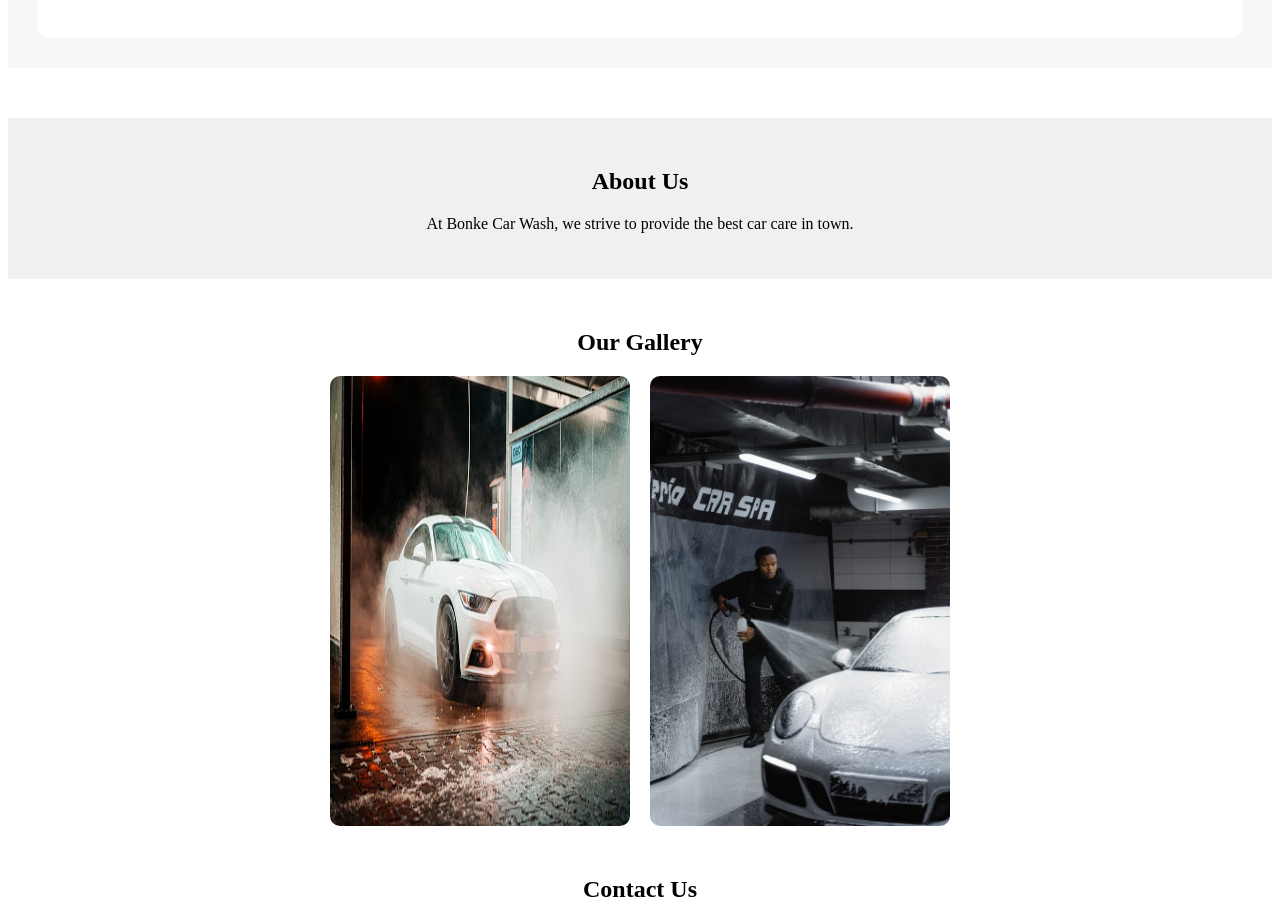
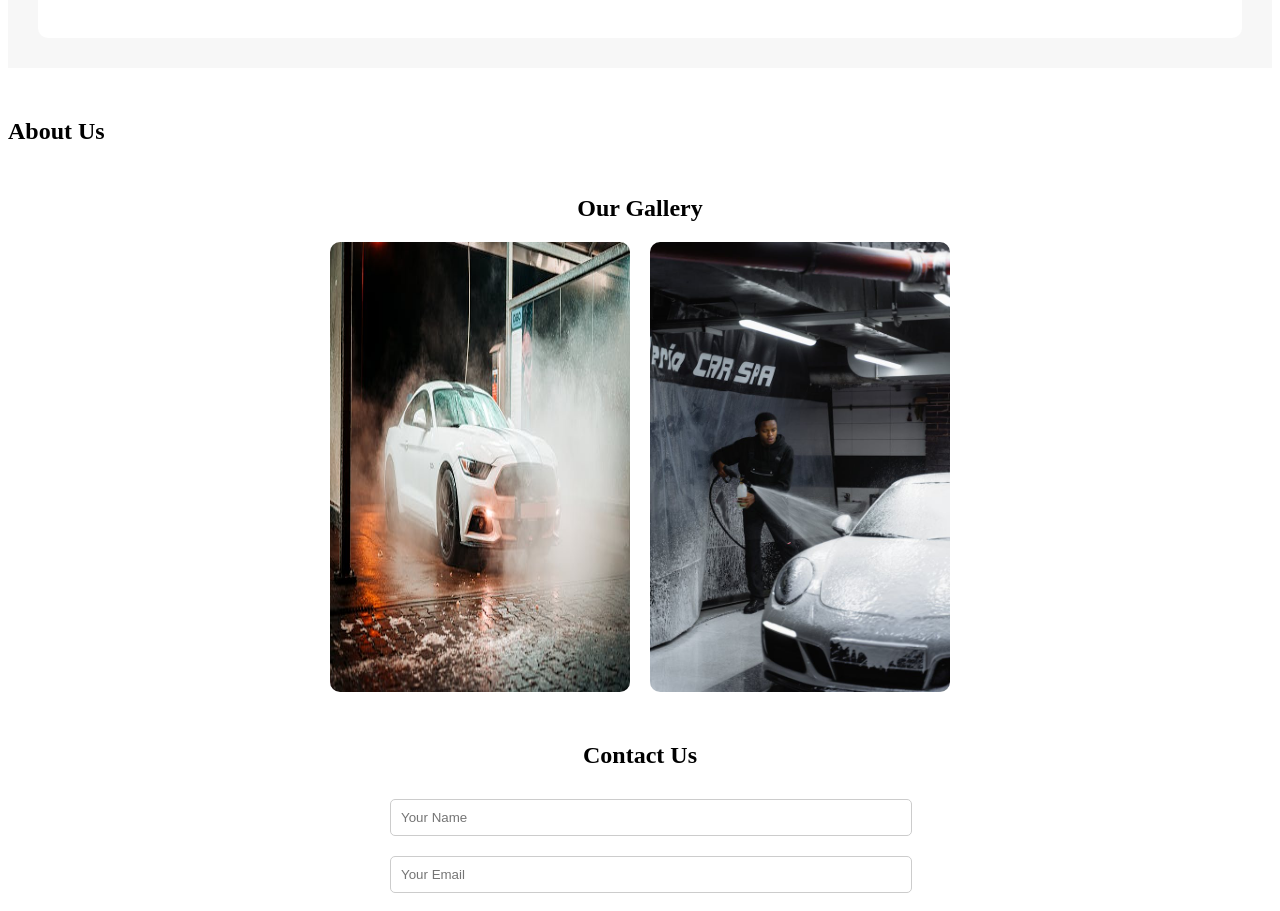
Before and after one commit to skywalker2004/carwashApp-Vue-master, a Vue app: page / in a window 1280 px wide. Shown: the part 1204-2115 px from the top of the page. Built offline with nearby package versions, Linux system fonts and the light colour scheme.

Commit message:
Add basic template for About Us section with heading and about text.

```diff
--- a/src/components/AboutUs.vue
+++ b/src/components/AboutUs.vue
@@ -1,24 +1,6 @@
 <template>
-    <div class="about-us">
-      <h2>About Us</h2>
-      <p>{{ about }}</p>
-    </div>
-  </template>
-
-  <script>
-  export default {
-    data() {
-      return {
-        about: "At Bonke Car Wash, we strive to provide the best car care in town."
-      };
-    }
-  };
-  </script>
-
-  <style scoped>
-  .about-us {
-    padding: 30px;
-    background-color: #f0f0f0;
-    text-align: center;
-  }
-  </style>
+  <div class="about-us">
+    <h2>About Us</h2>
+    <p>{{ about }}</p>
+  </div>
+</template>
```
